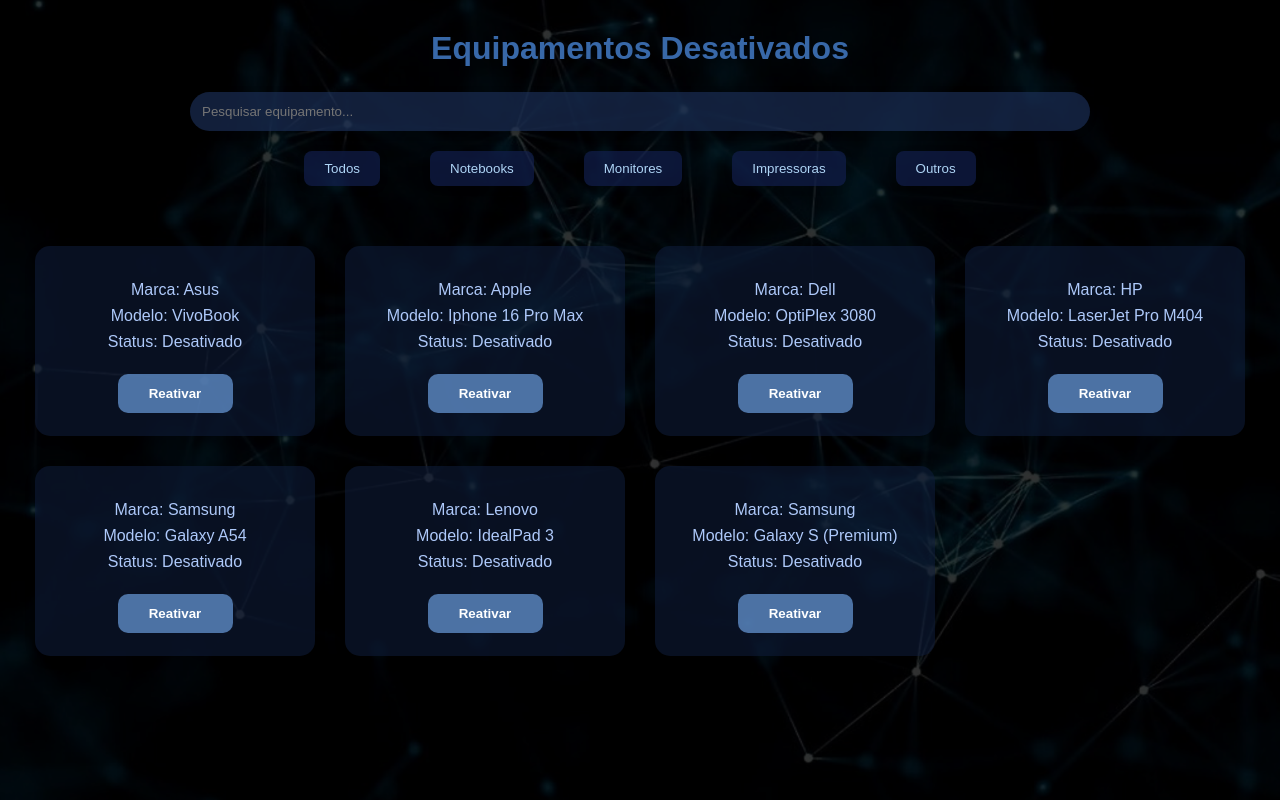
After one commit to anasarahlinhares-ux/inventa-TI, a Flask app: page /desativados in a window 1280 px wide. The commit adds this page. Run offline with Flask 3, Linux system fonts and the light colour scheme; data comes from the database, SQL or seed files in the repository; both versions use the stored data as it was after the commit.

Commit message:
atualizaçao do projeto

```diff
--- a/controllers/auth_controller.py
+++ b/controllers/auth_controller.py
@@ -74,12 +74,74 @@ def dashboard():
 
 @auth_bp.route("/lista")
 def lista():
-    return render_template("lista_de_equipamentos.html")
+    equipamentos = Equipamento.query.filter(
+    Equipamento.status != "Desativado"
+).all()
+    return render_template("lista_de_equipamentos.html", equipamentos=equipamentos)
 
-@auth_bp.route("/equipamento/<nome>")
-def equipamento(nome):
-    return render_template("equipamento.html", nome=nome)
+@auth_bp.route("/editar/<int:id>")
+def editar_equipamento(id):
+    equipamento = Equipamento.query.get(id)
+    return render_template("cadastro.html", equipamento=equipamento)
 
-@auth_bp.route("/marca/<nome>")
-def marca(nome):
-    return render_template("marca.html", nome=nome)
+@auth_bp.route("/atualizar/<int:id>", methods=["POST"])
+def atualizar(id):
+
+    equipamento = Equipamento.query.get(id)
+
+    equipamento.descricao = request.form["descricao"]
+    equipamento.marca = request.form["marca"]
+    equipamento.modelo = request.form["modelo"]
+    equipamento.tipo = request.form["tipo"]
+    equipamento.cor = request.form["cor"]
+    equipamento.lancamento = request.form["lancamento"]
+    equipamento.codigo = request.form["codigo"]
+    equipamento.status = request.form["status"]
+
+    db.session.commit()
+
+    return redirect(url_for("auth.lista"))
+
+@auth_bp.route("/equipamento/<tipo>")
+def equipamentos_por_tipo(tipo):
+    equipamentos = Equipamento.query.filter_by(tipo=tipo).all()
+    return render_template("equipamento.html", equipamentos=equipamentos, tipo=tipo)
+
+@auth_bp.route("/marca/<marca>")
+def marca(marca):
+    equipamentos = Equipamento.query.filter_by(marca=marca).all()
+    return render_template("marca.html", equipamentos=equipamentos, marca=marca)
+
+@auth_bp.route("/desativados")
+def desativados():
+
+    equipamentos = Equipamento.query.filter_by(
+        status="Desativado"
+    ).all()
+
+    return render_template(
+        "desativados.html",
+        equipamentos=equipamentos
+    )
+
+@auth_bp.route("/desativar/<int:id>")
+def desativar(id):
+
+    equipamento = Equipamento.query.get(id)
+
+    if equipamento:
+        equipamento.status = "Desativado"
+        db.session.commit()
+
+    return redirect(url_for("auth.lista"))
+
+@auth_bp.route('/reativar/<int:id>')
+def reativar(id):
+
+    equipamento = Equipamento.query.get_or_404(id)
+
+    equipamento.status = 'Ativo'
+
+    db.session.commit()
+
+    return redirect(url_for('auth.desativados'))
--- a/static/cadastro.css
+++ b/static/cadastro.css
@@ -146,6 +146,7 @@ body {
 .input {
     flex: 1;
     padding: 15px;
+    gap: 60px;
     border: 2px solid #00111bb6;
     border-radius: 12px;
     font-size: 14px;
@@ -153,6 +154,7 @@ body {
     background-color: #10263be7;
     height: 42px;
     width: 260px;
+    color: #b4d1fd;
 }
 
 .input:focus {
--- /dev/null
+++ b/static/desativados.css
@@ -0,0 +1,121 @@
+*{
+    margin:0;
+    padding:0;
+    box-sizing:border-box;
+}
+
+body{
+    background-image: url("fundo_dashboard.png") ;
+    font-family:Arial, sans-serif;
+    background-position: center;
+    background-size: cover ;
+    background-repeat: no-repeat;
+    background-attachment: fixed;
+    font-family: arial, sans-serif ;
+}
+
+.container{
+    margin: center;
+    padding:30px;
+    display: grid;
+}
+
+h1{
+    text-align:center;
+    margin-bottom:25px;
+    color:#3868a8;
+}
+
+.barra-pesquisa{
+    display:flex;
+    justify-content:center;
+    margin-bottom:20px;
+}
+
+.barra-pesquisa input{
+    width:900px;
+    max-width:100%;
+    padding:12px;
+    border:none;
+    border-radius:30px;
+    box-shadow:0 2px 8px rgba(0,0,0,0.1);
+    background-color: rgba(29, 49, 92, 0.637);
+}
+
+.menu-filtro{
+    display:flex;
+    justify-content:center;
+    gap:50px;
+    margin-bottom:35px;
+    color: #d3dee4;
+}
+
+.menu-filtro button{
+    border:none;
+    background:rgba(18, 32, 80, 0.671);
+    padding:10px 20px;
+    border-radius:8px;
+    cursor:pointer;
+    box-shadow:0 2px 8px rgba(0,0,0,0.1);
+    transition:.3s;
+    color: rgb(174, 212, 245);
+}
+
+.menu-filtro button:hover{
+    transform:translateY(-2px);
+}
+
+.cards-container{
+    display:grid;
+    grid-template-columns:repeat(4, 2fr);
+    gap:30px;
+    align-items: stretch;
+    margin: auto;
+    max-width: 1000px;
+    justify-content: center;
+    margin-top: 25px;
+}
+
+.card{
+    background:rgba(15, 28, 56, 0.589);
+    padding:25px;
+    border-radius:15px;
+    box-shadow:0 4px 12px rgba(0,0,0,0.1);
+    text-align:center;
+    display: grid;
+    flex-wrap: wrap;
+    height: 190px;
+    width: 280px;
+}
+
+.icone{
+    font-size:45px;
+    margin-bottom:15px;
+}
+
+.card h3{
+    margin-bottom:10px;
+    color:#bac8f7;
+}
+
+.card p{
+    color:#aec9fa;
+    margin-bottom:8px;
+}
+
+.btn-reativar{
+    margin-top:15px;
+    width:50%;
+    padding:12px;
+    border:none;
+    border-radius:10px;
+    background:#608fccc5;
+    color:white;
+    cursor:pointer;
+    font-weight:bold;
+    transition:.3s;
+}
+
+.btn-reativar:hover{
+    background:#0b898d;
+}
--- /dev/null
+++ b/templates/desativados.html
@@ -0,0 +1,51 @@
+<!DOCTYPE html>
+<html lang="pt-br">
+<head>
+    <meta charset="UTF-8">
+    <title>Equipamentos Desativados</title>
+    <link rel="stylesheet" href="{{ url_for('static', filename='desativados.css') }}">
+</head>
+<body>
+
+<div class="container">
+
+    <h1>Equipamentos Desativados</h1>
+
+    <div class="barra-pesquisa">
+        <input type="text" placeholder="Pesquisar equipamento...">
+    </div>
+
+    <div class="menu-filtro">
+        <button>Todos</button>
+        <button>Notebooks</button>
+        <button>Monitores</button>
+        <button>Impressoras</button>
+        <button>Outros</button>
+    </div>
+
+    <div class="cards-container">
+
+    {% for equipamento in equipamentos %}
+
+        <div class="card">
+
+    <h3>{{ equipamento.descricao }}</h3>
+
+    <p>Marca: {{ equipamento.marca }}</p>
+
+    <p>Modelo: {{ equipamento.modelo }}</p>
+
+    <p>Status: {{ equipamento.status }}</p>
+
+    <a href="{{ url_for('auth.reativar', id=equipamento.id) }}">
+        <button class="btn-reativar">
+            Reativar
+        </button>
+    </a>
+
+</div>
+
+   {% endfor %}
+
+</body>
+</html>
--- a/templates/login.html
+++ b/templates/login.html
@@ -14,7 +14,7 @@
             </h1>
 
             <div class="card-login">
-                <form action="{{ url_for('auth.process_login') }}"method="POST">
+                <form action="{{ url_for('auth.login') }}"method="POST">
 
                     <label>Usuário:</label>
                     <input type="email" name="email" placeholder="Digite seu e-mail aqui" required>
```
Also changed, not shown: static/equipamento.css (+20 -1 lines), static/lista_de_equipamentos.css (+7 -0 lines), static/marca.css (+11 -3 lines), static/teste_dashboard.css (+15 -12 lines), templates/cadastro.html (+12 -11 lines), templates/dashboard.html (+34 -34 lines), templates/equipamento.html (+9 -51 lines), templates/lista_de_equipamentos.html (+18 -65 lines), templates/marca.html (+9 -50 lines), templates/total_de_equipamentos.html (+5 -8 lines), instance/app.db.
